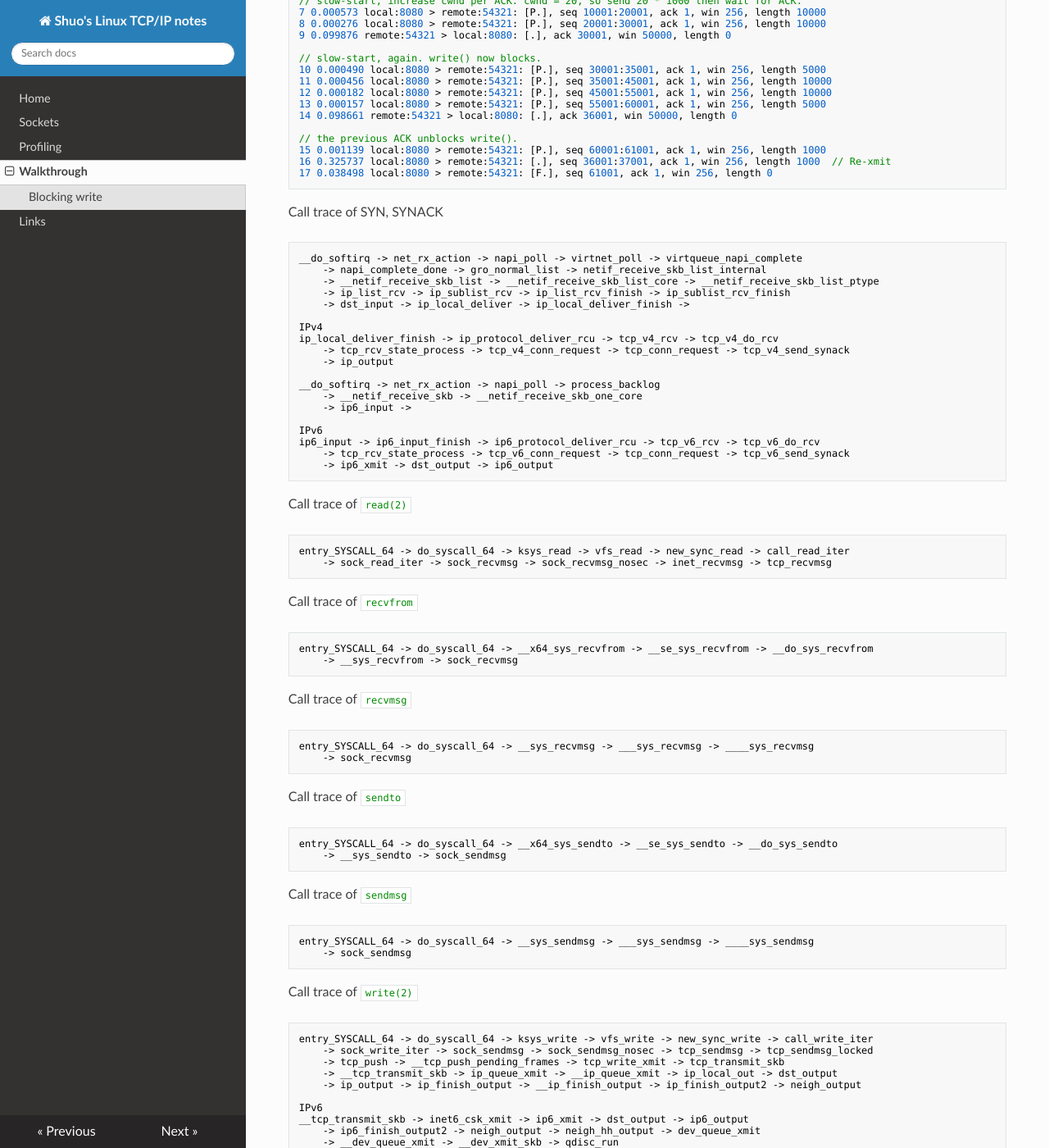
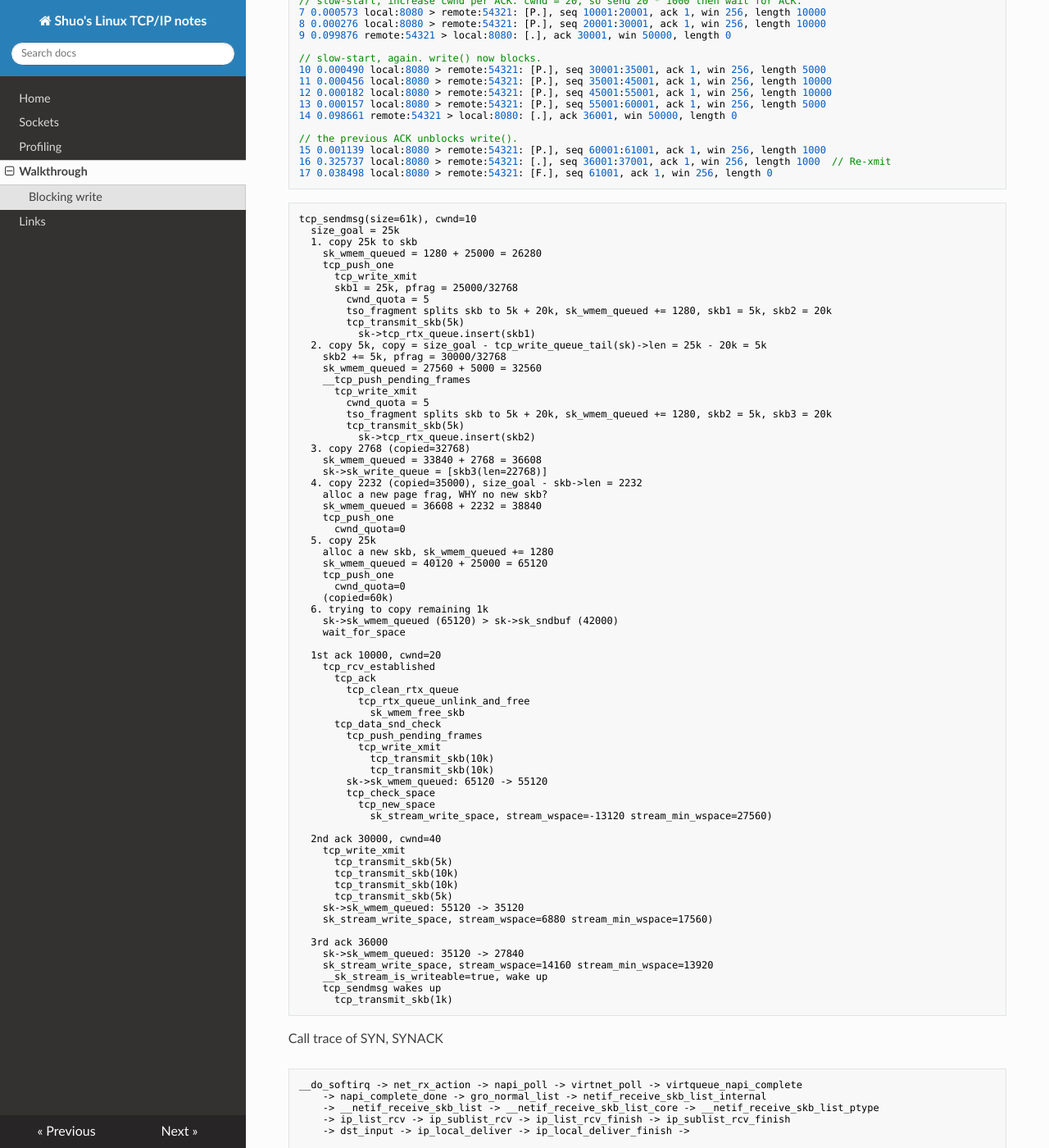
Before and after one commit to chenshuo/tcpip-study, an MkDocs documentation site: the page built from docs/walkthrough.md, in a window 1280 px wide and 1400 px high, scrolled down 1580 px. Shown: the whole window at 82% size. Built offline with MkDocs 1.6.1, drawn with Linux system fonts in a browser that asks for light colours; nearby versions of some CDN libraries.

Commit message:
more walkthrough.md

````diff
--- a/docs/walkthrough.md
+++ b/docs/walkthrough.md
@@ -71,6 +71,78 @@
 15 0.001139 local:8080 > remote:54321: [P.], seq 60001:61001, ack 1, win 256, length 1000
 16 0.325737 local:8080 > remote:54321: [.], seq 36001:37001, ack 1, win 256, length 1000  // Re-xmit
 17 0.038498 local:8080 > remote:54321: [F.], seq 61001, ack 1, win 256, length 0
+```
+
+```text
+tcp_sendmsg(size=61k), cwnd=10
+  size_goal = 25k
+  1. copy 25k to skb
+    sk_wmem_queued = 1280 + 25000 = 26280
+    tcp_push_one
+      tcp_write_xmit
+      skb1 = 25k, pfrag = 25000/32768
+        cwnd_quota = 5
+        tso_fragment splits skb to 5k + 20k, sk_wmem_queued += 1280, skb1 = 5k, skb2 = 20k
+        tcp_transmit_skb(5k)
+          sk->tcp_rtx_queue.insert(skb1)
+  2. copy 5k, copy = size_goal - tcp_write_queue_tail(sk)->len = 25k - 20k = 5k
+    skb2 += 5k, pfrag = 30000/32768
+    sk_wmem_queued = 27560 + 5000 = 32560
+    __tcp_push_pending_frames
+      tcp_write_xmit
+        cwnd_quota = 5
+        tso_fragment splits skb to 5k + 20k, sk_wmem_queued += 1280, skb2 = 5k, skb3 = 20k
+        tcp_transmit_skb(5k)
+          sk->tcp_rtx_queue.insert(skb2)
+  3. copy 2768 (copied=32768)
+    sk_wmem_queued = 33840 + 2768 = 36608
+    sk->sk_write_queue = [skb3(len=22768)]
+  4. copy 2232 (copied=35000), size_goal - skb->len = 2232
+    alloc a new page frag, WHY no new skb?
+    sk_wmem_queued = 36608 + 2232 = 38840
+    tcp_push_one
+      cwnd_quota=0
+  5. copy 25k
+    alloc a new skb, sk_wmem_queued += 1280
+    sk_wmem_queued = 40120 + 25000 = 65120
+    tcp_push_one
+      cwnd_quota=0
+    (copied=60k)
+  6. trying to copy remaining 1k
+    sk->sk_wmem_queued (65120) > sk->sk_sndbuf (42000)
+    wait_for_space
+
+  1st ack 10000, cwnd=20
+    tcp_rcv_established
+      tcp_ack
+        tcp_clean_rtx_queue
+          tcp_rtx_queue_unlink_and_free
+            sk_wmem_free_skb
+      tcp_data_snd_check
+        tcp_push_pending_frames
+          tcp_write_xmit
+            tcp_transmit_skb(10k)
+            tcp_transmit_skb(10k)
+        sk->sk_wmem_queued: 65120 -> 55120
+        tcp_check_space
+          tcp_new_space
+            sk_stream_write_space, stream_wspace=-13120 stream_min_wspace=27560)
+
+  2nd ack 30000, cwnd=40
+    tcp_write_xmit
+      tcp_transmit_skb(5k)
+      tcp_transmit_skb(10k)
+      tcp_transmit_skb(10k)
+      tcp_transmit_skb(5k)
+    sk->sk_wmem_queued: 55120 -> 35120
+    sk_stream_write_space, stream_wspace=6880 stream_min_wspace=17560)
+
+  3rd ack 36000
+    sk->sk_wmem_queued: 35120 -> 27840
+    sk_stream_write_space, stream_wspace=14160 stream_min_wspace=13920
+    __sk_stream_is_writeable=true, wake up
+    tcp_sendmsg wakes up
+      tcp_transmit_skb(1k)
 ```
 
 Call trace of SYN, SYNACK
````
